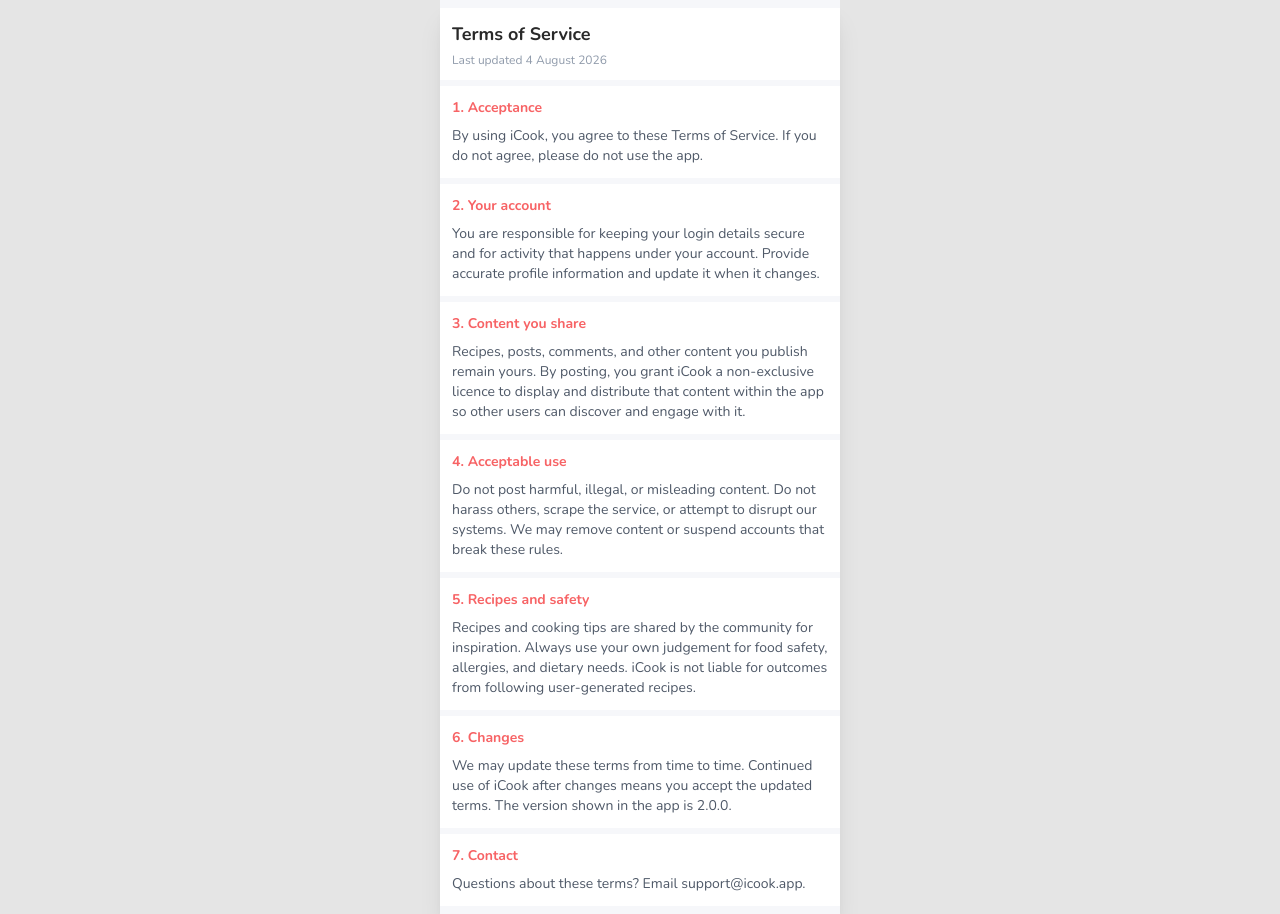
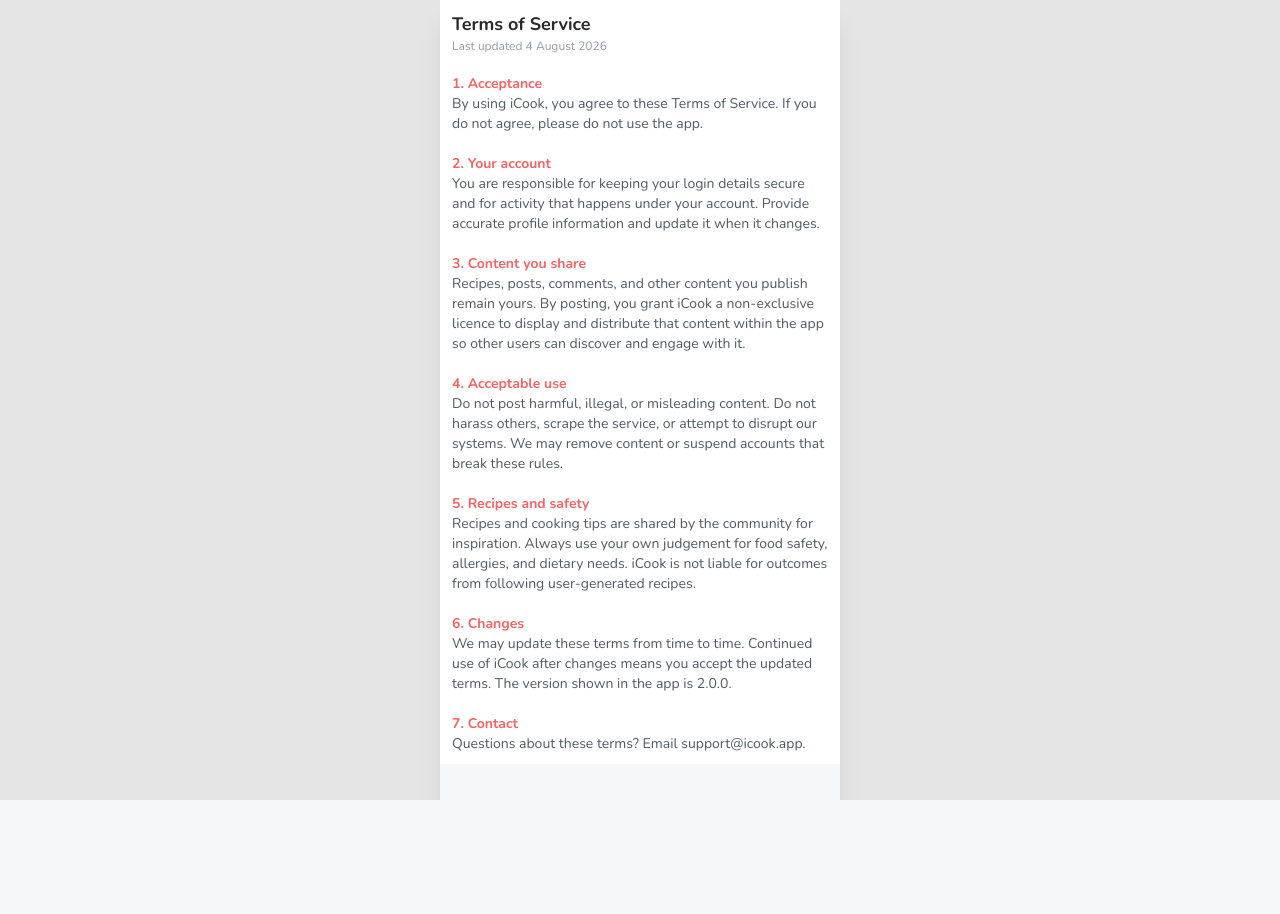
Before and after one commit to Avida2C/iCook, a Next.js app in the folder iCook-FE/: page /terms in a window 1280 px wide. After the commit the page ends 800 px from the top, so only its background shows below. Built offline with nearby package versions, Linux system fonts and the light colour scheme.

Commit message:
Refactor global styles and component layouts for improved consistency; adjusted padding in feed cards, avatar sizes, and text leading in various components to enhance readability and visual appeal.

```diff
--- a/iCook-FE/src/app/globals.css
+++ b/iCook-FE/src/app/globals.css
@@ -141,7 +141,7 @@ body {
   }
 
   .feed-card {
-    @apply bg-surface px-3 py-3;
+    @apply bg-surface px-3 py-2.5;
   }
 
   /* Typography */
@@ -177,7 +177,7 @@ body {
   }
 
   .avatar-xs {
-    @apply grid size-[30px] shrink-0 place-items-center rounded-full bg-brand/15 text-xs font-bold text-brand;
+    @apply grid size-7.5 shrink-0 place-items-center rounded-full bg-brand/15 text-xs font-bold text-brand;
   }
 
   .avatar-lg {
--- a/iCook-FE/src/app/terms/page.tsx
+++ b/iCook-FE/src/app/terms/page.tsx
@@ -9,7 +9,7 @@ export const metadata: Metadata = {
 export default function TermsPage() {
   return (
     <div className="flex min-h-dvh justify-center bg-app-frame">
-      <div className="w-full max-w-[400px] bg-app shadow-xl">
+      <div className="w-full max-w-100 bg-app shadow-xl">
         <LegalDocumentScreen doc="terms" />
       </div>
     </div>
--- a/iCook-FE/src/components/app/LegalDocumentScreen.tsx
+++ b/iCook-FE/src/components/app/LegalDocumentScreen.tsx
@@ -83,19 +83,17 @@ export default function LegalDocumentScreen({ doc }: { doc: LegalDoc }) {
 
   return (
     <div className="page">
-      <div className="list-stack py-2">
         <section className="feed-card">
-          <h1 className="text-lg font-bold text-ink">{content.title}</h1>
-          <p className="mt-1 text-xs text-muted">Last updated {content.updated}</p>
+          <h1 className="text-lg font-bold">{content.title}</h1>
+          <p className="text-xs text-muted">Last updated {content.updated}</p>
         </section>
 
         {content.sections.map((section) => (
-          <section key={section.heading} className="feed-card flex flex-col gap-2">
+          <section key={section.heading} className="feed-card flex flex-col">
             <h2 className="text-sm font-bold text-brand">{section.heading}</h2>
             <p className="text-sm leading-5 text-ink-secondary">{section.body}</p>
           </section>
         ))}
-      </div>
     </div>
   );
 }
--- a/iCook-FE/src/components/app/RecipeDetailScreen.tsx
+++ b/iCook-FE/src/components/app/RecipeDetailScreen.tsx
@@ -122,7 +122,7 @@ const steps: { n: string; text: string; image?: boolean }[] = [
 
 function NutritionRing({ label, value }: { label: string; value: string }) {
   return (
-    <div className="grid size-[74px] place-items-center rounded-full border-4 border-brand text-center text-sm text-ink">
+    <div className="grid size-18.5 place-items-center rounded-full border-4 border-brand text-center text-sm text-ink">
       <div>
         <p className="font-bold leading-none">{value}</p>
         <p className="mt-0.5 leading-none text-muted">{label}</p>
@@ -149,7 +149,7 @@ function MoreCard({
         <RecipeThumbnail className="size-full" iconClassName="h-10 w-11" />
       </Link>
       <p className="mt-1 w-full truncate text-sm text-ink-secondary">{name}</p>
-      <p className="flex w-full items-center gap-0.5 text-xs leading-[14px]">
+      <p className="flex w-full items-center gap-0.5 text-xs leading-3.5">
         <span className="text-brand-soft">@</span>
         <span className="truncate text-placeholder">{author}</span>
       </p>
@@ -358,7 +358,7 @@ export default function RecipeDetailScreen({
                 handle={authorHandle}
                 className="text-base font-bold text-brand"
               />
-              <p className="mt-0.5 flex items-center gap-0.5 text-xs leading-[14px]">
+              <p className="mt-0.5 flex items-center gap-0.5 text-xs leading-3.5">
                 <span className="text-brand-soft">@</span>
                 <Link
                   href={userProfilePath(authorHandle)}
--- a/iCook-FE/src/components/auth/LoginScreen.tsx
+++ b/iCook-FE/src/components/auth/LoginScreen.tsx
@@ -67,7 +67,7 @@ export default function LoginScreen() {
         <PrimaryButton>Log In</PrimaryButton>
       </form>
 
-      <p className="mb-6 w-full rounded-[4px] bg-app px-3 py-2 text-center text-sm text-muted">
+      <p className="mb-6 w-full rounded-DEFAULT bg-app px-3 py-2 text-center text-sm text-muted">
         Demo account — {DEMO_CREDENTIALS.email} / {DEMO_CREDENTIALS.password}
       </p>
 
```
